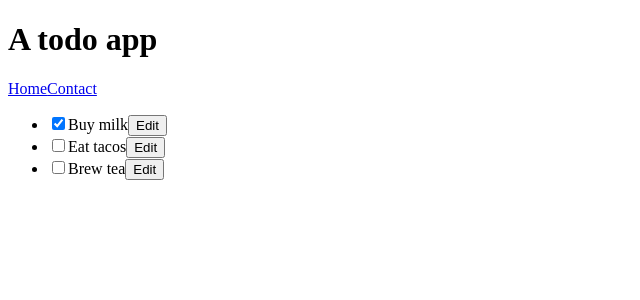
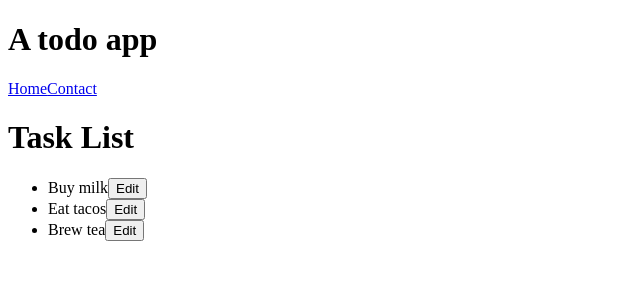
Before and after one commit to abhinabadutta2019/toDoList-react, a React (Create React App) app: page / in a window 1280 px wide. Shown: the top 300 px of the page, without its empty margins (0-640 px from the left). Built offline with nearby package versions, Linux system fonts and the light colour scheme.

Commit message:
GPT code--  title becomes-- input field -- on click of update

```diff
--- /dev/null
+++ b/src/AddTask.js
@@ -0,0 +1,41 @@
+import React, { useState } from "react";
+
+export default function Task({ todo, onEditTodo }) {
+  const [isEditing, setIsEditing] = useState(false);
+  const [editedTitle, setEditedTitle] = useState(todo.title);
+
+  const handleEditClick = () => {
+    setIsEditing(true);
+  };
+
+  const handleSaveClick = () => {
+    onEditTodo({
+      ...todo,
+      title: editedTitle,
+    });
+    setIsEditing(false);
+  };
+
+  const handleInputChange = (e) => {
+    setEditedTitle(e.target.value);
+  };
+
+  let content;
+  if (isEditing) {
+    content = (
+      <div>
+        <input type="text" value={editedTitle} onChange={handleInputChange} />
+        <button onClick={handleSaveClick}>Save</button>
+      </div>
+    );
+  } else {
+    content = (
+      <div>
+        <span>{todo.title}</span>
+        <button onClick={handleEditClick}>Edit</button>
+      </div>
+    );
+  }
+
+  return <div>{content}</div>;
+}
--- a/src/Home.js
+++ b/src/Home.js
@@ -1,33 +1,31 @@
-import { useState } from "react";
-// import AddTodo from "./AddTodo.js";
-import TaskList from "./TaskList.js";
+import React, { useState } from "react";
+import TaskList from "./TaskList";
 
-// let nextId = 3;
 const initialTodos = [
-  { id: 0, title: "Buy milk", done: true },
-  { id: 1, title: "Eat tacos", done: false },
-  { id: 2, title: "Brew tea", done: false },
+  { id: 0, title: "Buy milk" },
+  { id: 1, title: "Eat tacos" },
+  { id: 2, title: "Brew tea" },
 ];
 
 export default function TaskApp() {
   const [todos, setTodos] = useState(initialTodos);
 
-  function handleChangeTodo(nextTodo) {
+  function handleEditTodo(updatedTodo) {
     setTodos(
-      todos.map((t) => {
-        if (t.id === nextTodo.id) {
-          return nextTodo;
+      todos.map((todo) => {
+        if (todo.id === updatedTodo.id) {
+          return updatedTodo;
         } else {
-          return t;
+          return todo;
         }
       })
     );
   }
 
   return (
-    <>
-      {/* <AddTodo onAddTodo={handleAddTodo} /> */}
-      <TaskList todos={todos} onChangeTodo={handleChangeTodo} />
-    </>
+    <div>
+      <h1>Task List</h1>
+      <TaskList todos={todos} onEditTodo={handleEditTodo} />
+    </div>
   );
 }
--- a/src/TaskList.js
+++ b/src/TaskList.js
@@ -1,58 +1,14 @@
-import { useState } from "react";
+import React from "react";
+import Task from "./AddTask";
 
-export default function TaskList({ todos, onChangeTodo }) {
+export default function TaskList({ todos, onEditTodo }) {
   return (
     <ul>
       {todos.map((todo) => (
         <li key={todo.id}>
-          <Task todo={todo} onChange={onChangeTodo} />
-
-          {/* {todo.title} */}
+          <Task todo={todo} onEditTodo={onEditTodo} />
         </li>
       ))}
     </ul>
   );
 }
-
-function Task({ todo, onChange }) {
-  const [isEditing, setIsEditing] = useState(false);
-  let todoContent;
-  if (isEditing) {
-    todoContent = (
-      <>
-        <input
-          value={todo.title}
-          onChange={(e) => {
-            onChange({
-              ...todo,
-              title: e.target.value,
-            });
-          }}
-        />
-        <button onClick={() => setIsEditing(false)}>Save</button>
-      </>
-    );
-  } else {
-    todoContent = (
-      <>
-        {todo.title}
-        <button onClick={() => setIsEditing(true)}>Edit</button>
-      </>
-    );
-  }
-  return (
-    <label>
-      <input
-        type="checkbox"
-        checked={todo.done}
-        onChange={(e) => {
-          onChange({
-            ...todo,
-            done: e.target.checked,
-          });
-        }}
-      />
-      {todoContent}
-    </label>
-  );
-}
```
